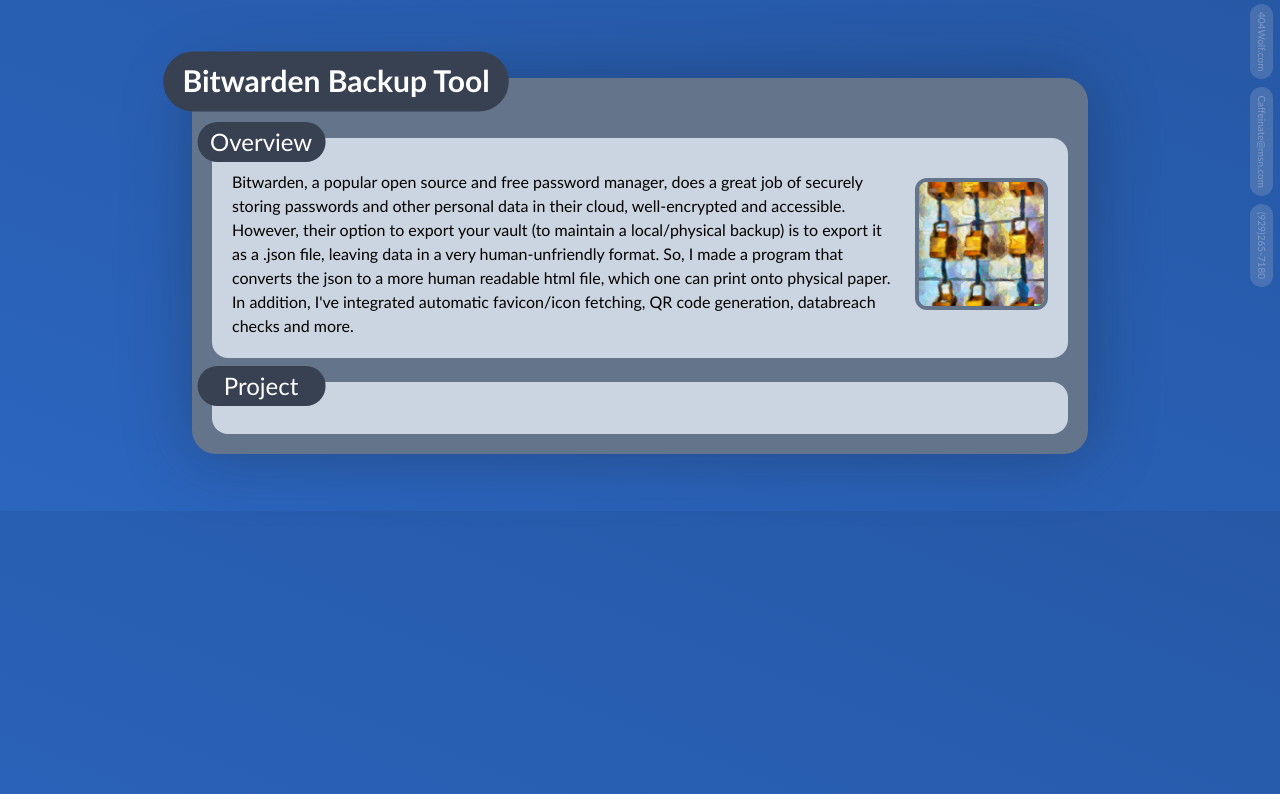
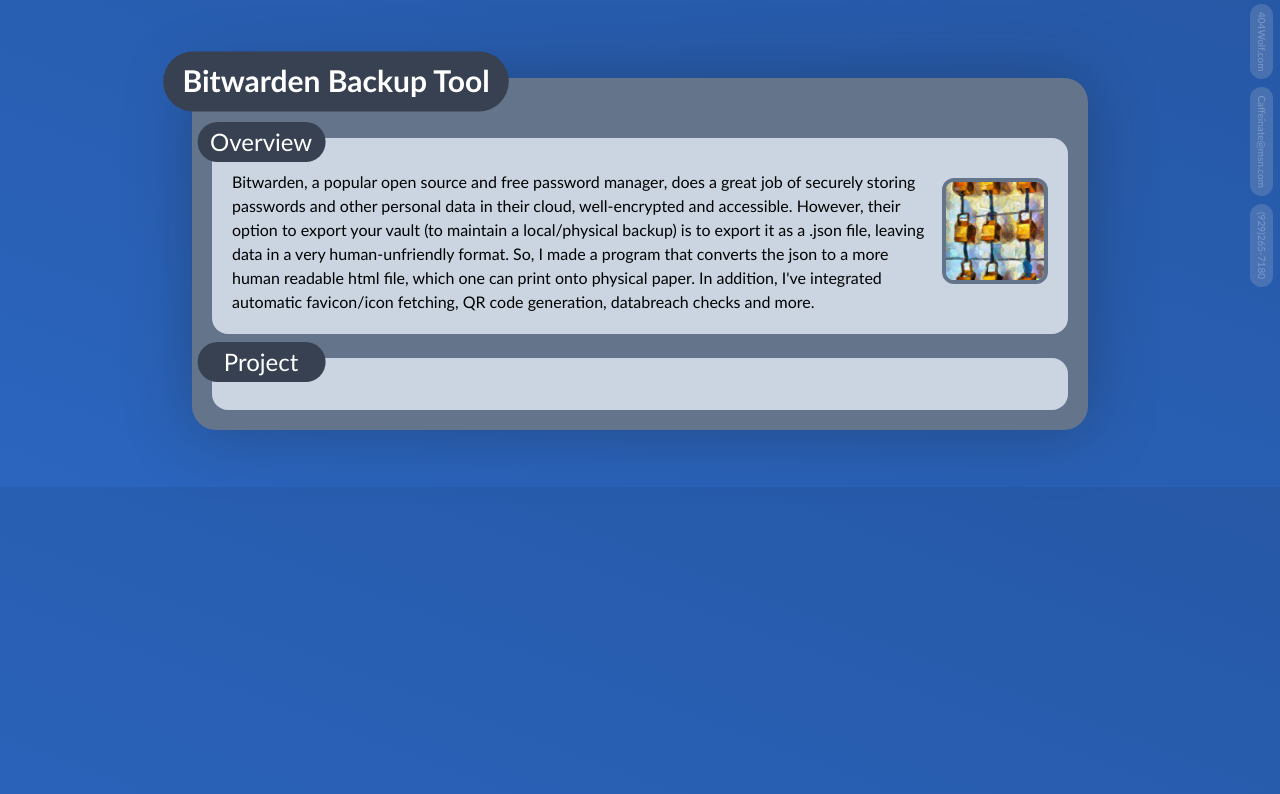
Before and after one commit to 404Wolf/404Wolf.com, a Next.js app: page /projects/bitwardenBackup in a window 1280 px wide. Shown: the top 794 px of the page. Built offline with nearby package versions, Linux system fonts and the light colour scheme.

Commit message:
Float project cover image

```diff
--- a/src/pages/projects/[projectId].js
+++ b/src/pages/projects/[projectId].js
@@ -76,12 +76,12 @@
         <MainLayout header={ projectData.name }>
             <div className={projectData.description && "mt-1 sm:mt-10"}>
                 {projectData.description &&
-                <Tile title="Overview" className="flex gap-5 mb-6">
-                    <div className="basis-5/6">
+                <Tile title="Overview" className="mb-6 overflow-auto">
+                    <div className="relative pointer-events-none w-2/5 sm:w-[13%] sm:ml-2 float-right">
+                        <ProjectImage src={ projectData.cover }/>
+                    </div>
+                    <div>
                         {projectData.description}
-                    </div>
-                    <div className="relative basis-1/6 pointer-events-none">
-                        <ProjectImage src={ projectData.cover }/>
                     </div>
                 </Tile>}
 
```
